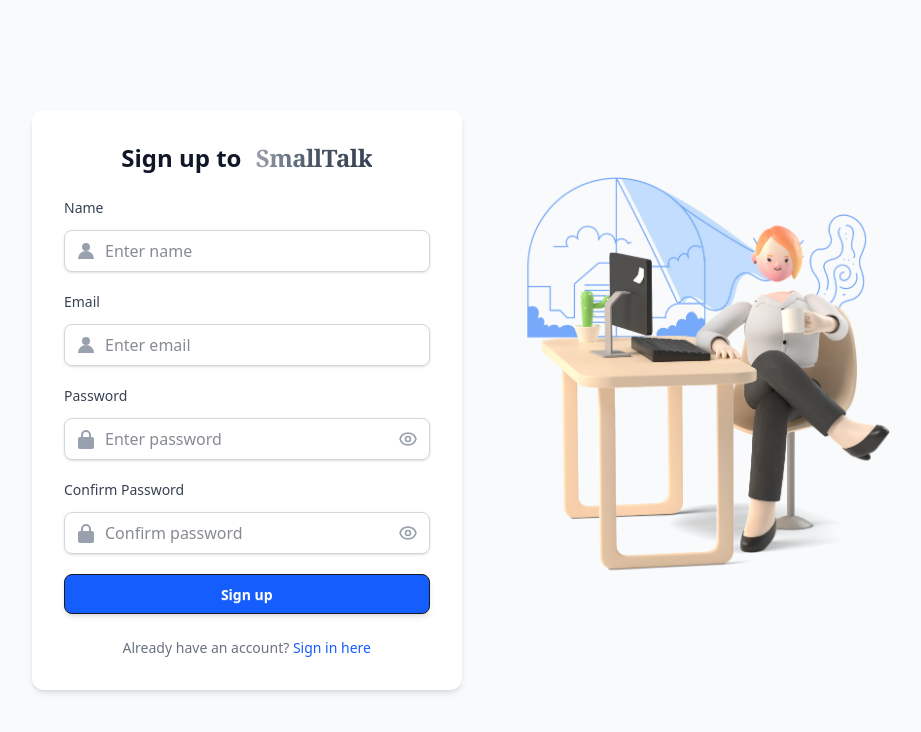
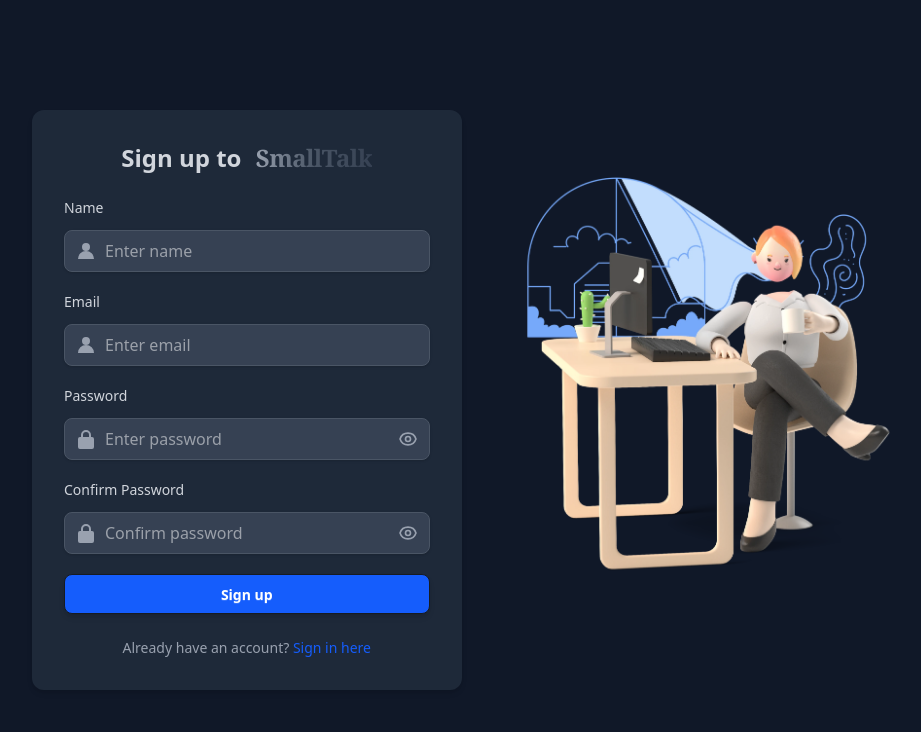
Before and after one commit to bsm2/smalltalk-blog-react, a React (Vite) app: page /register in a window 1280 px wide. Shown: the top 732 px of the page, without its empty margins (160-1081 px from the left). Built offline with nearby package versions, Linux system fonts and the light colour scheme; no server answers.

Commit message:
refactor: themes

```diff
--- a/index.html
+++ b/index.html
@@ -1,5 +1,5 @@
 <!doctype html>
-<html lang="en">
+<html lang="en" class="dark">
   <head>
     <meta charset="UTF-8" />
     <link rel="icon" type="image/svg+xml" href="/download.svg" />
--- a/src/components/Nav.jsx
+++ b/src/components/Nav.jsx
@@ -1,6 +1,7 @@
 import { Link } from "react-router";
 import { useAuth } from "../hooks/useAuth";
 import Logout from "./Logout";
+import ThemeToggle from "./ThemeToggle";
 
 export default function Nav() {
   const { user } = useAuth();
@@ -17,6 +18,8 @@
         </div>
 
         <div className="navbar-end mx-2">
+          <ThemeToggle />
+
           {!user && (
             <Link
               to={"/login"}
--- /dev/null
+++ b/src/components/ThemeToggle.jsx
@@ -0,0 +1,51 @@
+import React, { useState, useEffect } from "react";
+
+export default function ThemeToggle() {
+  const [theme, setTheme] = useState(() => {
+    return localStorage.getItem("theme") || "dark";
+  });
+
+  useEffect(() => {
+    document.documentElement.classList.remove("light", "dark");
+    document.documentElement.classList.add(theme);
+    localStorage.setItem("theme", theme);
+  }, [theme]);
+
+  const toggleTheme = () => {
+    setTheme((prev) => (prev === "light" ? "dark" : "light"));
+  };
+
+  return (
+    <button
+      onClick={toggleTheme}
+      className="mx-2 rounded-full cursor-pointer dark:text-yellow-500 text-blue-800
+                  hover:scale-95 transition-transform duration-300"
+    >
+      {theme === "dark" ? (
+        <svg
+          xmlns="http://www.w3.org/2000/svg"
+          className="h-7 w-7"
+          fill="none"
+          viewBox="0 0 24 24"
+          stroke="currentColor"
+        >
+          <path
+            strokeLinecap="round"
+            strokeLinejoin="round"
+            strokeWidth="2"
+            d="M12 3v1m0 16v1m9-9h1M4 12H3m15.364-6.364l.707.707M6.343 17.657l-.707.707m12.728 0l.707-.707M6.343 6.343l-.707-.707M16 12a4 4 0 11-8 0 4 4 0 018 0z"
+          />
+        </svg>
+      ) : (
+        <svg
+          xmlns="http://www.w3.org/2000/svg"
+          className="h-7 w-7"
+          fill="currentColor"
+          viewBox="0 0 24 24"
+        >
+          <path d="M21 12.79A9 9 0 1111.21 3a7 7 0 109.79 9.79z" />
+        </svg>
+      )}
+    </button>
+  );
+}
--- a/src/index.css
+++ b/src/index.css
@@ -1,11 +1,9 @@
-@import "tailwindcss" {
-  darkMode: "class"; /* force dark mode to use the "dark" class */
-}
-
+@import "tailwindcss";
 @plugin "daisyui" {
-  themes: dark --default; /* only load dark theme */
-}
+   themes: dark --default;
+ }
 @tailwind;
+@custom-variant dark (&:where(.dark, .dark *));
 
 body,
 html {
--- a/src/pages/Register.jsx
+++ b/src/pages/Register.jsx
@@ -64,12 +64,12 @@
     }
   };
   const onError = (errors) => {
-    console.log("Validation errors ❌", errors);
+    console.log(errors);
   };
 
   return (
-    <div className="min-h-screen flex items-center justify-center bg-gray-50 dark:bg-gray-900 px-4   md:my-0">
-      <div className="max-w-4xl w-full flex flex-col-reverse md:flex-row items-center md:gap-10">
+    <div className="min-h-screen flex items-center justify-center bg-gray-50 dark:bg-gray-900 px-4  md:my-0">
+      <div className="max-w-4xl w-full flex flex-col-reverse items-center justify-center md:flex-row gap-1 md:gap-10">
         <div className="w-full md:w-1/2 bg-white dark:bg-gray-800 rounded-xl shadow-md p-3 md:p-8">
           <h2 className="text-2xl font-bold text-gray-900 dark:text-gray-300 text-center">
             Sign up to{" "}
@@ -83,7 +83,7 @@
 
           <form
             onSubmit={handleSubmit(onSubmit, onError)}
-            className="mt-6 space-y-5"
+            className="md:mt-6 mt-2 space-y-5"
           >
             <div>
               <label
@@ -190,11 +190,11 @@
           </p>
         </div>
 
-        <div className="md:flex w-1/2 justify-center">
+        <div className="text-center md:ml-0 md:flex md:w-1/2 items-center justify-center self-center">
           <img
             src="/illustration.webp"
             alt="Illustration"
-            className=""
+            className="w-30 md:w-full"
           />
         </div>
       </div>
```
